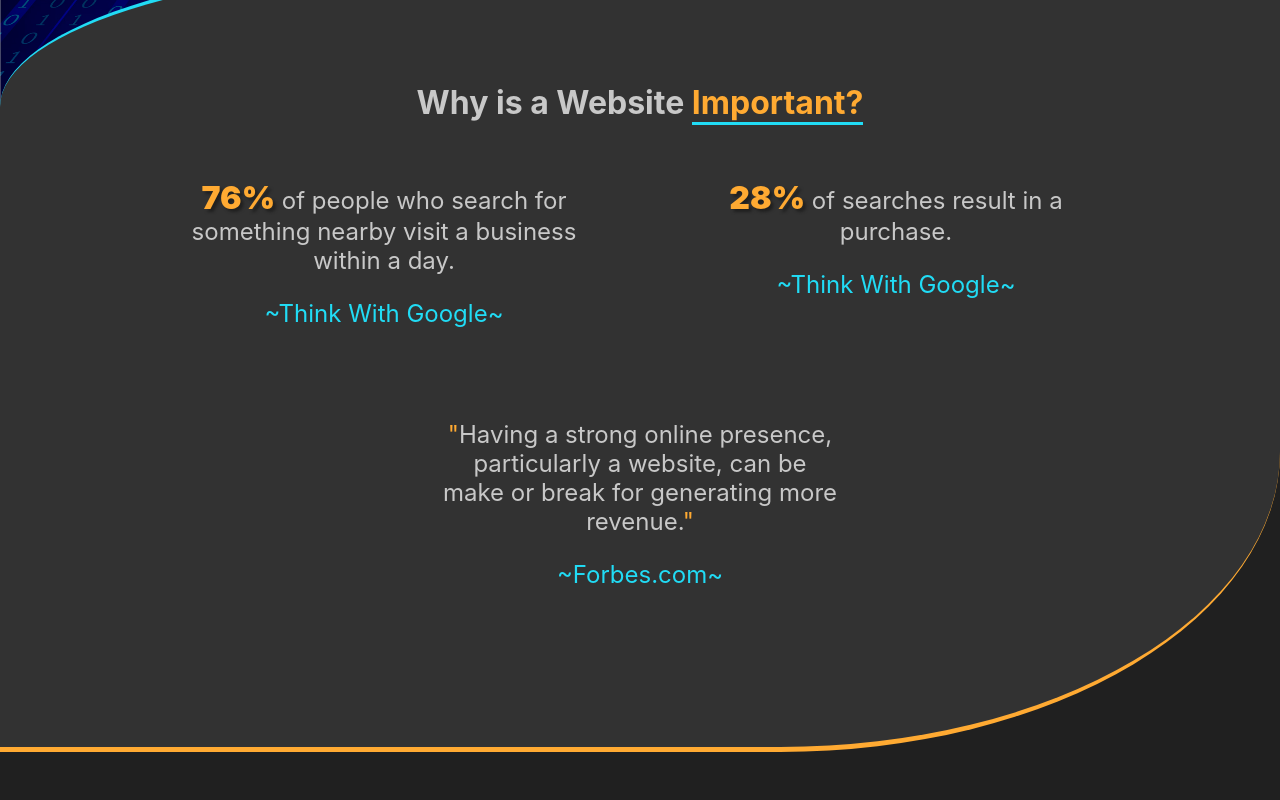
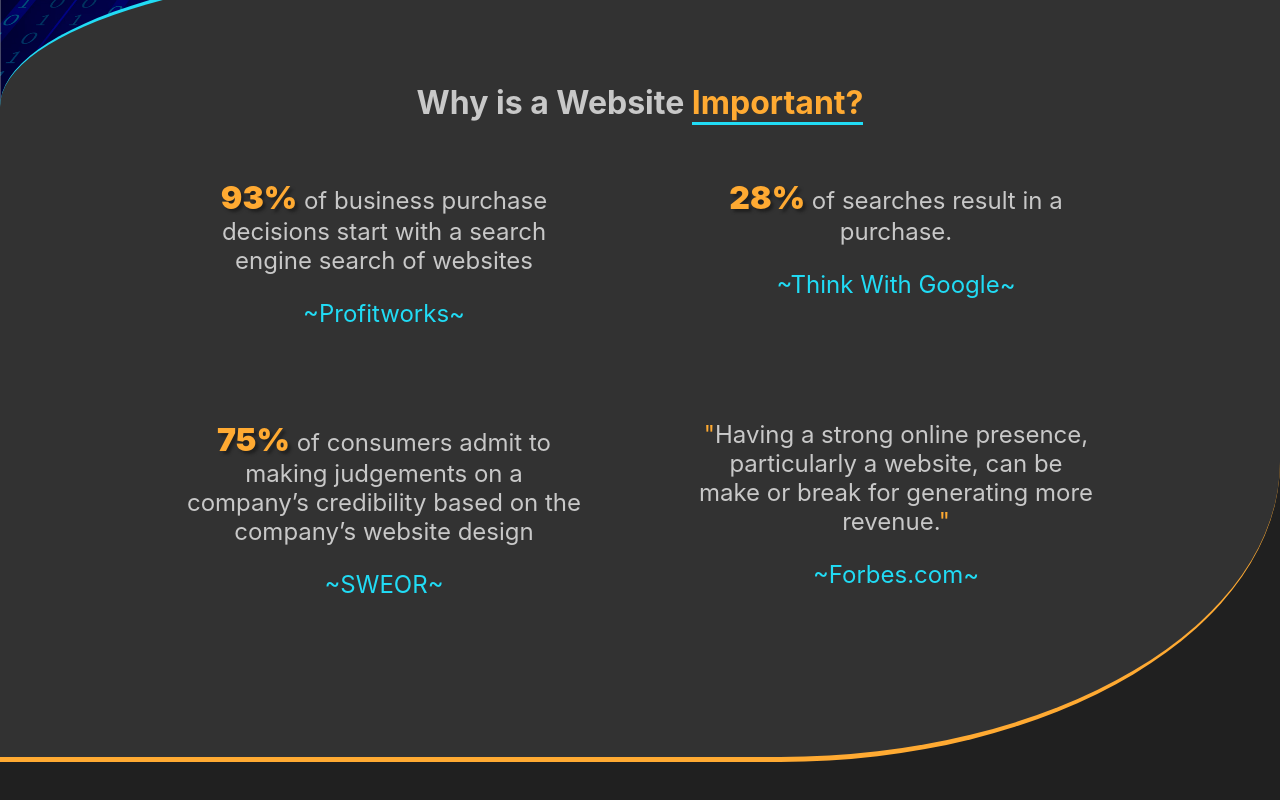
Before and after one commit to Finsternavy/thewebatease, a React (Create React App) app: page / in a window 1280 px wide. Shown: the part 652-1452 px from the top of the page. Built offline with nearby package versions, Linux system fonts and the light colour scheme.

Commit message:
added quote.  Removed unnecessary imports

```diff
--- a/src/components/cart.jsx
+++ b/src/components/cart.jsx
@@ -1,12 +1,10 @@
-import { useContext, useState } from 'react';
+import { useContext } from 'react';
 import StoreContext from '../context/storeContext';
 import './cart.css'
 
 const Cart = () => {
 
     let cart = useContext(StoreContext).cart;
-
-    let [subTotal, setSubTotal] = useState([]);
 
     const calcProdTotal = (prod) => {
         let prodSubTotal = prod.price * prod.qty;
--- a/src/components/home.jsx
+++ b/src/components/home.jsx
@@ -27,12 +27,16 @@
                 <h1>Why is a Website <span className='why-important'>Important?</span></h1>
                 <div className="paragraphs">
                     <p className="mission-statement">
-                        <span className='stat'>76%</span> of people who search for something nearby visit a business within a day.
-                        <p className='credit'>~Think With Google~</p>
+                        <span className='stat'>93%</span> of business purchase decisions start with a search engine search of websites
+                        <p className='credit'>~Profitworks~</p>
                     </p>
                     <p className="mission-statement">
                         <span className='stat'>28%</span> of searches result in a purchase.
                         <p className='credit'>~Think With Google~</p>
+                    </p>
+                    <p className="mission-statement">
+                        <span className='stat'>75%</span> of consumers admit to making judgements on a company’s credibility based on the company’s website design
+                        <p className='credit'>~SWEOR~</p>
                     </p>
                     <p className="mission-statement">
                         <span className='quotes'>"</span>Having a strong online presence, particularly a website, can be make or break for generating more revenue.<span className='quotes'>"</span>
--- a/src/components/navbar.jsx
+++ b/src/components/navbar.jsx
@@ -1,7 +1,7 @@
 // add CSS to your component
 import './navbar.css';
 import { Link } from 'react-router-dom';
-import { useContext, useState } from 'react';
+import { useContext } from 'react';
 import StoreContext from '../context/storeContext';
 
 function Navbar(){
```
